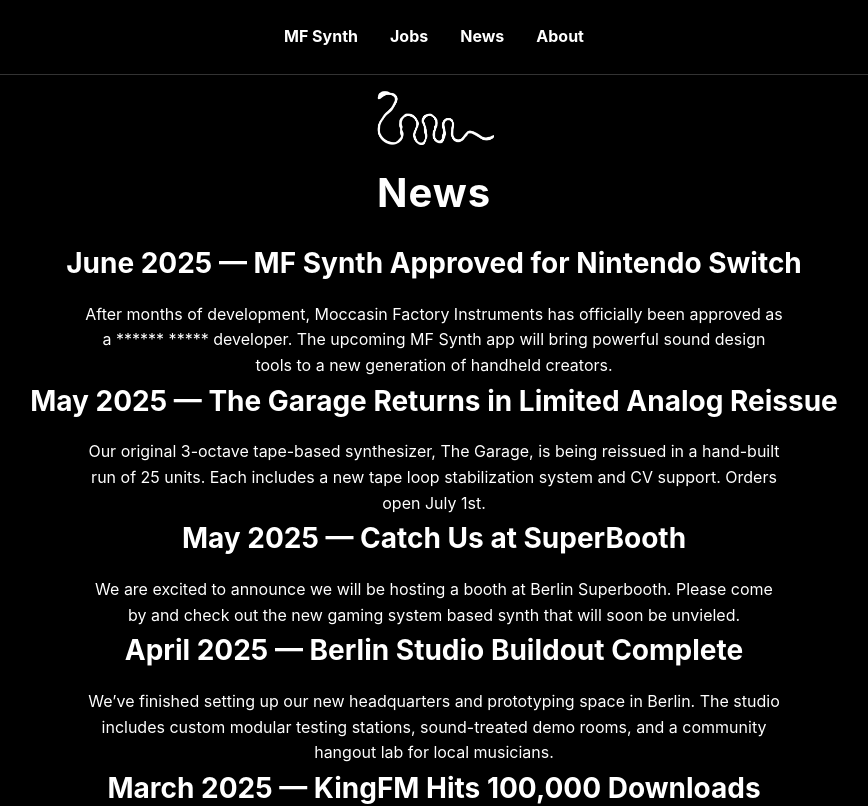
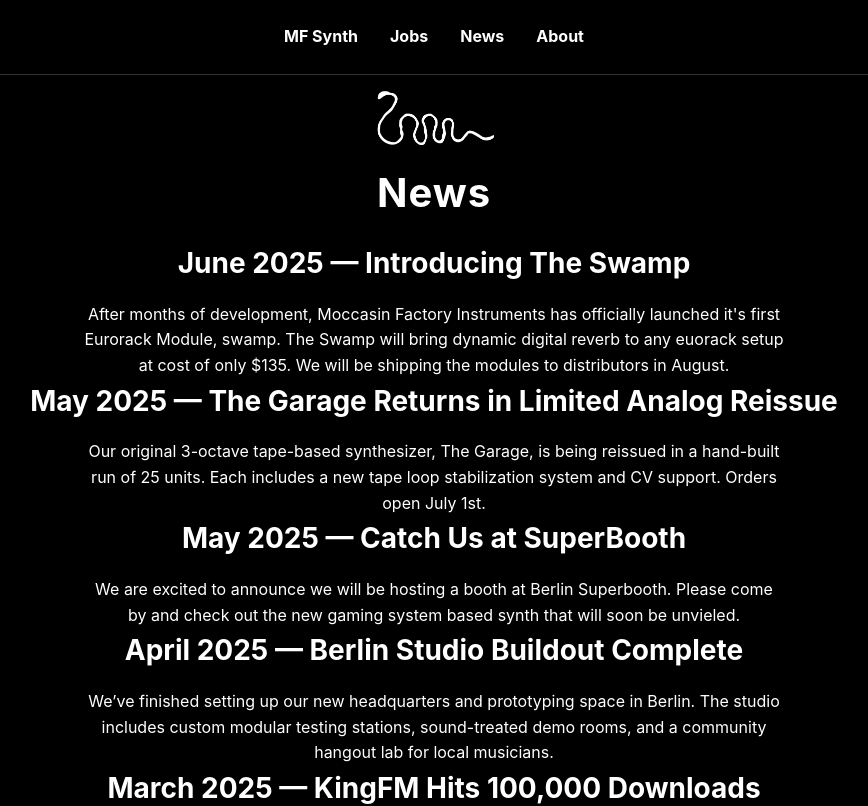
Before and after one commit to ttrulock1/moccasingameswebsite, a React (Vite) app: page /news in a window 1280 px wide. Shown: the top 806 px of the page, without its empty margins (206-1074 px from the left). Built offline with nearby package versions, Linux system fonts and the light colour scheme.

Commit message:
removed switch from the news

```diff
--- a/src/news.jsx
+++ b/src/news.jsx
@@ -15,10 +15,9 @@
       <section>
         <h1>News</h1>
         <article>
-    <h2>June 2025 — MF Synth Approved for Nintendo Switch</h2>
+    <h2>June 2025 — Introducing The Swamp </h2>
     <p>
-      After months of development, Moccasin Factory Instruments has officially been approved as a ****** ***** developer.
-      The upcoming MF Synth app will bring powerful sound design tools to a new generation of handheld creators.
+      After months of development, Moccasin Factory Instruments has officially launched it's first Eurorack Module, swamp. The Swamp will bring dynamic digital reverb to any euorack setup at cost of only $135. We will be shipping the modules to distributors in August.
     </p>
   </article>
 
```
